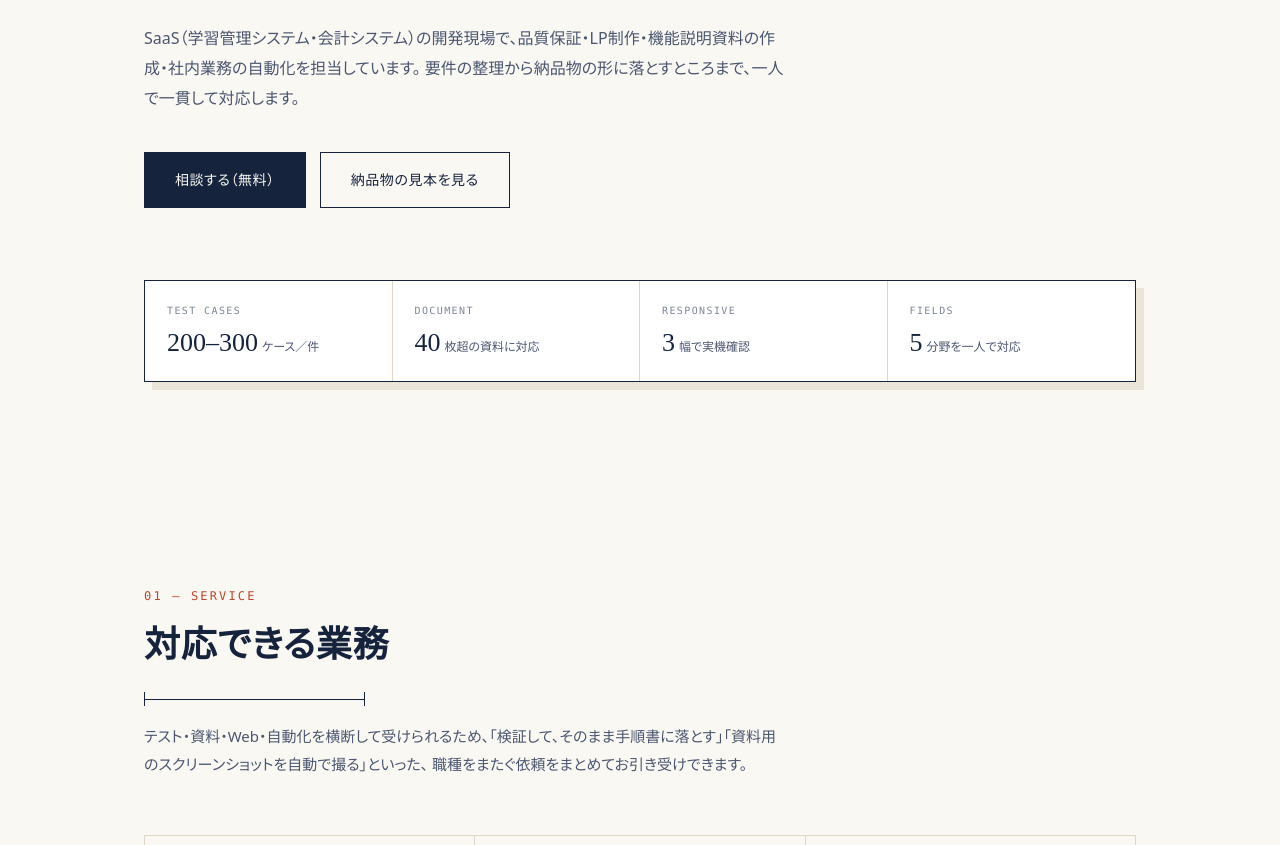
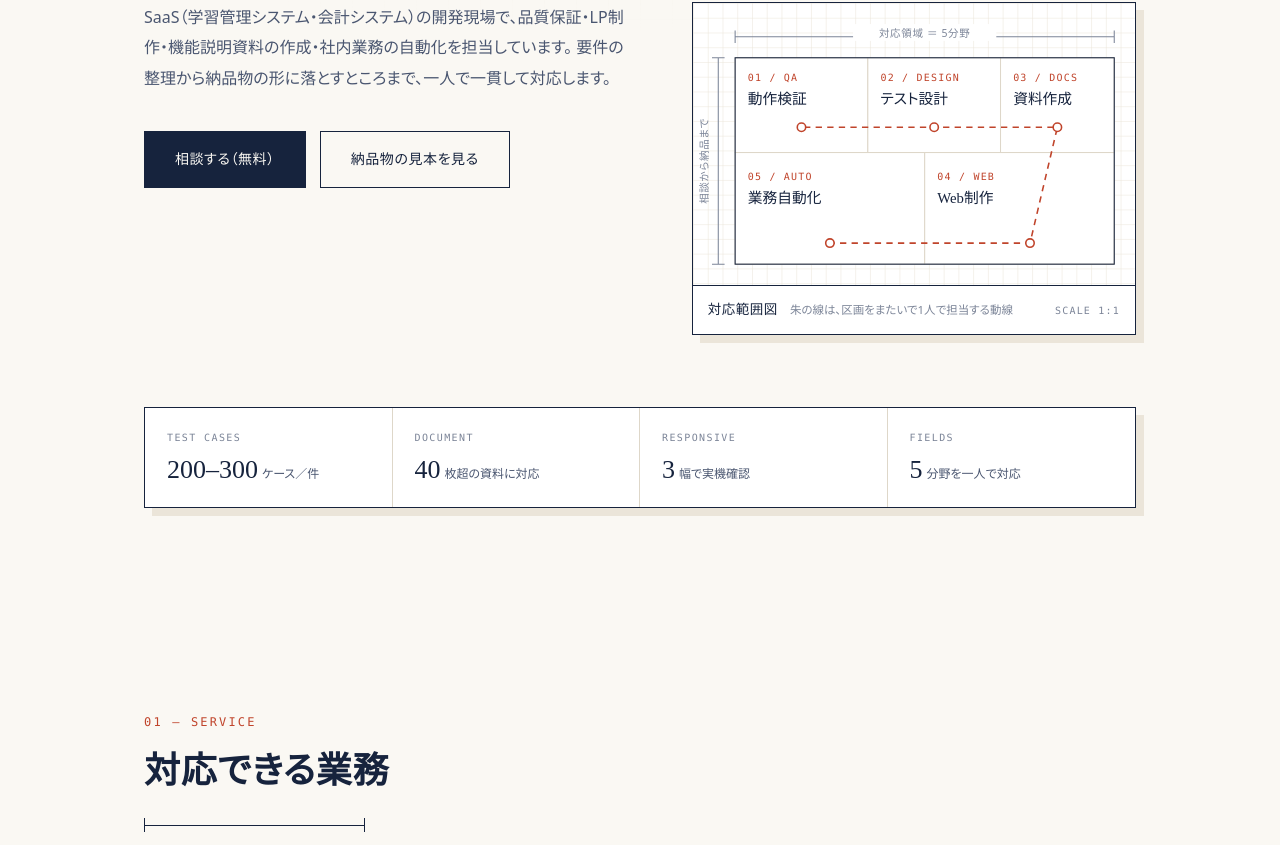
Before and after one commit to mmtrk0606/mmtrk0606.github.io, a plain HTML site: page index.html in a window 1280 px wide. Shown: the part 525-1370 px from the top of the page. Drawn offline with Linux system fonts and the light colour scheme.

Commit message:
FVの見出しをスマホで2行に収め、対応範囲図を追加
- 見出しが狭い画面で4行に折れていたため、段組の内寸(100cqi)から
  文字サイズを逆算して常に2行で表示されるように変更
- FVがテキストのみだったので、5分野を1人で横断することを示す
  間取り図風のSVG図版をリード文の右に追加

```diff
--- a/index.html
+++ b/index.html
@@ -110,6 +110,7 @@ section{padding-block:clamp(64px,9vw,120px)}
   .rise{opacity:1;transform:none;transition:none}
   .dim::before{width:min(220px,42vw);transition:none}
   .dim span{opacity:1;transition:none}
+  .fv-fig .flow{animation:none}
 }
 
 /* ===========================================================
@@ -134,6 +135,7 @@ section{padding-block:clamp(64px,9vw,120px)}
    FV
    =========================================================== */
 .fv{padding-block:clamp(56px,10vw,112px) clamp(48px,7vw,88px)}
+.fv .wrap{container-type:inline-size}
 .fv-tag{
   font-family:var(--mono); font-size:11px; letter-spacing:.2em;
   color:var(--ink-3); margin:0 0 22px;
@@ -152,7 +154,24 @@ section{padding-block:clamp(64px,9vw,120px)}
   content:""; position:absolute; left:0; right:0; bottom:.08em; height:.42em;
   background:var(--vermilion-soft); z-index:-1;
 }
-.fv p{max-width:70ch;margin:28px 0 0;color:var(--ink-2)}
+/* 狭い画面でも見出しを2行に保つ。
+   長い方の行（2行目）の実測幅が 14.76em なので、
+   段組の内寸をその値＋安全代で割った値を字送りの上限にする。 */
+@media (max-width:520px){
+  .fv h1{
+    font-size:clamp(17px,5.8vw,31px);  /* cqi 非対応ブラウザ向け */
+    font-size:calc(100cqi / 15.1);
+  }
+}
+.fv-body{
+  display:grid; grid-template-columns:minmax(0,1fr);
+  gap:clamp(30px,4.5vw,54px); align-items:start;
+  margin-top:clamp(24px,3vw,34px);
+}
+@media (min-width:900px){
+  .fv-body{grid-template-columns:minmax(0,1fr) minmax(0,.9fr)}
+}
+.fv-copy p{max-width:64ch;margin:0;color:var(--ink-2)}
 .fv-cta{display:flex;flex-wrap:wrap;gap:14px;margin-top:38px}
 .btn{
   display:inline-block; text-decoration:none;
@@ -163,6 +182,44 @@ section{padding-block:clamp(64px,9vw,120px)}
 .btn:hover{background:var(--vermilion);border-color:var(--vermilion);transform:translateY(-1px)}
 .btn.ghost{background:transparent;color:var(--ink)}
 .btn.ghost:hover{background:var(--ink);color:var(--paper);border-color:var(--ink)}
+
+/* FVの図版：対応範囲の見取り図 ---------------------------- */
+.fv-fig{
+  margin:0;
+  border:1px solid var(--ink);
+  background:#fff;
+  box-shadow:8px 8px 0 var(--rule-2);
+}
+.fv-fig svg{display:block;width:100%;height:auto}
+.fv-fig .grid{fill:none;stroke:var(--rule-2);stroke-width:1}
+.fv-fig .room{fill:#fff;stroke:var(--rule);stroke-width:1}
+.fv-fig .plate{fill:none;stroke:var(--ink);stroke-width:1}
+.fv-fig .dim{stroke:var(--ink-3);stroke-width:1;fill:none}
+.fv-fig .plaque{fill:#fff}
+.fv-fig .num{font-family:var(--mono);font-size:9.5px;letter-spacing:.12em;fill:var(--vermilion)}
+.fv-fig .jp{font-family:var(--serif);font-size:14px;fill:var(--ink)}
+.fv-fig .cap{font-size:10px;letter-spacing:.06em;fill:var(--ink-3)}
+.fv-fig .flow{
+  fill:none;stroke:var(--vermilion);stroke-width:1.5;
+  stroke-dasharray:6 5;animation:ants 4.5s linear infinite;
+}
+.fv-fig .node{fill:#fff;stroke:var(--vermilion);stroke-width:1.5}
+@keyframes ants{to{stroke-dashoffset:-22}}
+.fv-fig figcaption{
+  border-top:1px solid var(--ink);
+  display:flex;align-items:baseline;flex-wrap:wrap;gap:4px 12px;
+  padding:11px 15px;
+}
+.fv-fig .t{font-family:var(--serif);font-size:13.5px;letter-spacing:.04em}
+.fv-fig .d{font-size:11.5px;color:var(--ink-3);line-height:1.7}
+.fv-fig .n{margin-left:auto;font-family:var(--mono);font-size:10px;letter-spacing:.12em;color:var(--ink-3)}
+@media (max-width:560px){
+  /* 図版が縮む分、図中の文字だけ実寸を保つ */
+  .fv-fig .num{font-size:11.5px}
+  .fv-fig .jp{font-size:16px}
+  .fv-fig .cap{font-size:12px}
+  .fv-fig .n{margin-left:0}
+}
 
 /* FVの図面カード：検査票 */
 .spec-card{
@@ -422,6 +479,8 @@ section{padding-block:clamp(64px,9vw,120px)}
   <div class="wrap">
     <p class="fv-tag">FREELANCE — SOFTWARE QA / TECHNICAL DOCUMENTATION / WEB</p>
     <h1>「動きません」で終わらせない。<br><em>そのまま直せる</em>形で報告します。</h1>
+    <div class="fv-body">
+      <div class="fv-copy">
         <p>
           SaaS（学習管理システム・会計システム）の開発現場で、品質保証・LP制作・機能説明資料の作成・社内業務の自動化を担当しています。
           要件の整理から納品物の形に落とすところまで、一人で一貫して対応します。
@@ -429,6 +488,60 @@ section{padding-block:clamp(64px,9vw,120px)}
         <div class="fv-cta">
           <a class="btn" href="#contact">相談する（無料）</a>
           <a class="btn ghost" href="#sample">納品物の見本を見る</a>
+        </div>
+      </div>
+
+      <figure class="fv-fig rise">
+        <svg viewBox="0 0 420 268" role="img" aria-labelledby="fvfig-t fvfig-d">
+          <title id="fvfig-t">対応範囲図</title>
+          <desc id="fvfig-d">動作検証・テスト設計・資料作成・Web制作・業務自動化の5分野を、1人で横断して担当することを示した図面。</desc>
+          <defs>
+            <pattern id="fvgrid" width="14" height="14" patternUnits="userSpaceOnUse">
+              <path class="grid" d="M14 0H0v14"/>
+            </pattern>
+          </defs>
+          <rect width="420" height="268" fill="url(#fvgrid)"/>
+
+          <!-- 寸法線 -->
+          <path class="dim" d="M40 32H400M40 26v12M400 26v12"/>
+          <rect class="plaque" x="152" y="20" width="136" height="16"/>
+          <text class="cap" x="220" y="32" text-anchor="middle">対応領域 ＝ 5分野</text>
+          <path class="dim" d="M24 52v196M18 52h12M18 248h12"/>
+          <text class="cap" x="14" y="150" text-anchor="middle" transform="rotate(-90 14 150)">相談から納品まで</text>
+
+          <!-- 区画 -->
+          <rect class="room" x="40"  y="52"  width="126" height="90"/>
+          <rect class="room" x="166" y="52"  width="126" height="90"/>
+          <rect class="room" x="292" y="52"  width="108" height="90"/>
+          <rect class="room" x="40"  y="142" width="180" height="106"/>
+          <rect class="room" x="220" y="142" width="180" height="106"/>
+          <rect class="plate" x="40" y="52" width="360" height="196"/>
+
+          <text class="num" x="52"  y="74">01 / QA</text>
+          <text class="jp"  x="52"  y="96">動作検証</text>
+          <text class="num" x="178" y="74">02 / DESIGN</text>
+          <text class="jp"  x="178" y="96">テスト設計</text>
+          <text class="num" x="304" y="74">03 / DOCS</text>
+          <text class="jp"  x="304" y="96">資料作成</text>
+          <text class="num" x="232" y="168">04 / WEB</text>
+          <text class="jp"  x="232" y="190">Web制作</text>
+          <text class="num" x="52"  y="168">05 / AUTO</text>
+          <text class="jp"  x="52"  y="190">業務自動化</text>
+
+          <!-- 横断する動線 -->
+          <path class="flow" d="M103 118H346L320 228H130"/>
+          <circle class="node" cx="103" cy="118" r="4"/>
+          <circle class="node" cx="229" cy="118" r="4"/>
+          <circle class="node" cx="346" cy="118" r="4"/>
+          <circle class="node" cx="320" cy="228" r="4"/>
+          <circle class="node" cx="130" cy="228" r="4"/>
+        </svg>
+        <figcaption>
+          <span class="t">対応範囲図</span>
+          <span class="d">朱の線は、区画をまたいで1人で担当する動線</span>
+          <span class="n">SCALE 1:1</span>
+        </figcaption>
+      </figure>
     </div>
 
     <div class="spec-card">
```
Lines whose indentation alone changed are shown as unchanged.
